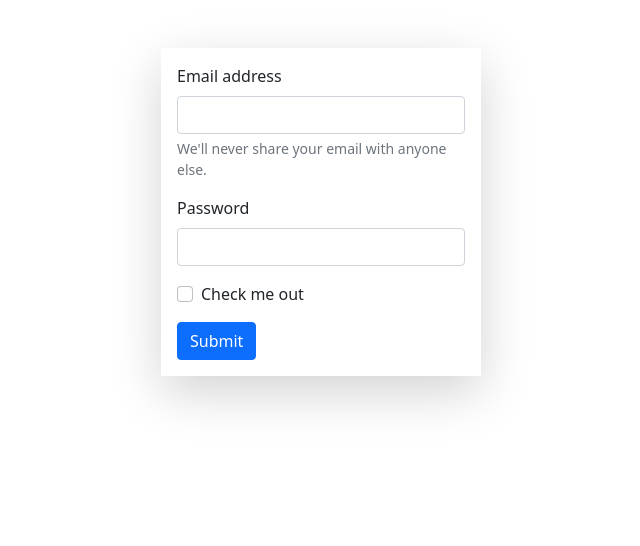
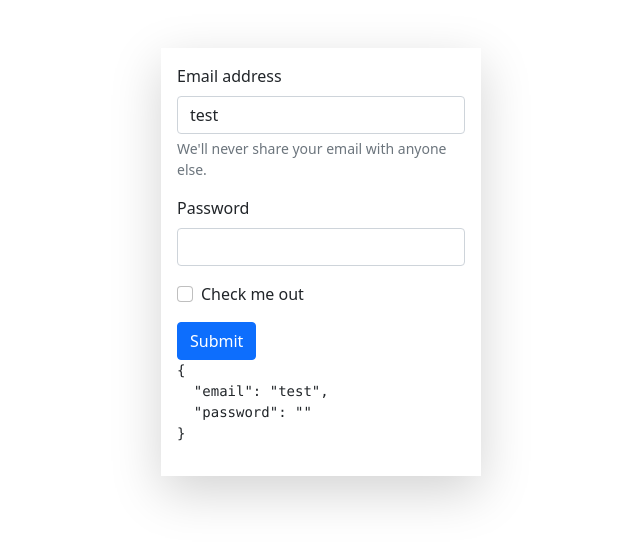
Before and after one commit to MeMeMax/angular-workshop2021, an Angular app: page /login in a window 1280 px wide. Shown: the top 546 px of the page, without its empty margins (319-959 px from the left). Built offline with nearby package versions, Linux system fonts and the light colour scheme.

Commit message:
use template driven forms for login

```diff
--- a/src/app/auth/auth.module.ts
+++ b/src/app/auth/auth.module.ts
@@ -1,11 +1,12 @@
 import { NgModule } from '@angular/core';
 import { CommonModule } from '@angular/common';
+import { FormsModule } from '@angular/forms';
 
 import { AuthRoutingModule } from './auth-routing.module';
 import { LoginComponent } from './components/login/login.component';
 
 @NgModule({
   declarations: [LoginComponent],
-  imports: [CommonModule, AuthRoutingModule]
+  imports: [CommonModule, AuthRoutingModule, FormsModule]
 })
 export class AuthModule {}
--- a/src/app/auth/components/login/login.component.html
+++ b/src/app/auth/components/login/login.component.html
@@ -3,18 +3,27 @@
     <form>
       <div class="mb-3">
         <label for="exampleInputEmail1" class="form-label">Email address</label>
-        <input type="email" class="form-control" id="exampleInputEmail1" aria-describedby="emailHelp" />
+        <input
+          type="email"
+          class="form-control"
+          id="exampleInputEmail1"
+          aria-describedby="emailHelp"
+          name="email"
+          [(ngModel)]="form.email"
+        />
         <div id="emailHelp" class="form-text">We'll never share your email with anyone else.</div>
       </div>
       <div class="mb-3">
         <label for="exampleInputPassword1" class="form-label">Password</label>
-        <input type="password" class="form-control" id="exampleInputPassword1" />
+        <input type="password" class="form-control" id="exampleInputPassword1" name="password" [(ngModel)]="form.password" />
       </div>
       <div class="mb-3 form-check">
         <input type="checkbox" class="form-check-input" id="exampleCheck1" />
         <label class="form-check-label" for="exampleCheck1">Check me out</label>
       </div>
-      <button type="submit" class="btn btn-primary">Submit</button>
+      <button type="submit" class="btn btn-primary" (click)="submit()">Submit</button>
     </form>
+
+    <pre>{{ form | json }}</pre>
   </div>
 </div>
--- a/src/app/auth/components/login/login.component.ts
+++ b/src/app/auth/components/login/login.component.ts
@@ -11,7 +11,12 @@ import { Component, OnInit } from '@angular/core';
   styleUrls: ['./login.component.scss']
 })
 export class LoginComponent implements OnInit {
+  form = { email: 'test', password: '' };
   constructor() {}
 
   ngOnInit(): void {}
+
+  submit() {
+    console.log(this.form);
+  }
 }
```
